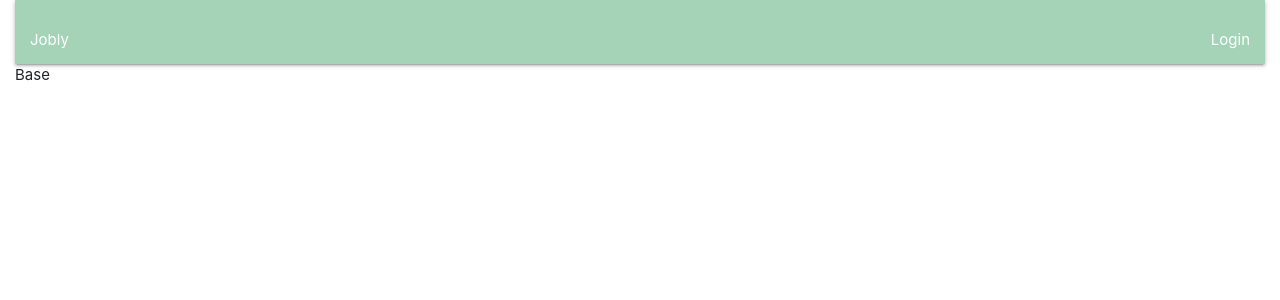
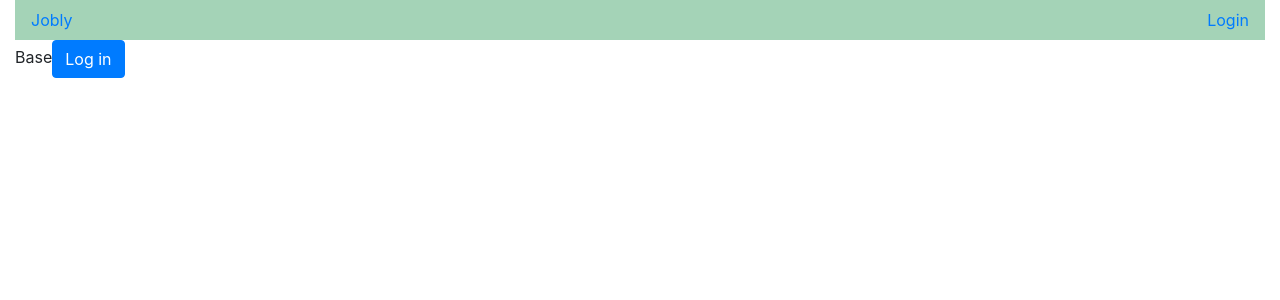
Before and after one commit to stephenisau/jobly, a React (Create React App) app in the folder frontend/: page / in a window 1280 px wide. Shown: the top 300 px of the page. Built offline with nearby package versions, Linux system fonts and the light colour scheme.

Commit message:
practicing small pushes. Working on state to toggle navbar and update page according to if user is logged in. Making progress on Step 6. Go us!

```diff
--- a/frontend/public/index.html
+++ b/frontend/public/index.html
@@ -12,7 +12,7 @@
     <link rel="apple-touch-icon" href="logo192.png" />
     <link rel="stylesheet" href="https://stackpath.bootstrapcdn.com/bootstrap/4.3.1/css/bootstrap.min.css" integrity="sha384-ggOyR0iXCbMQv3Xipma34MD+dH/1fQ784/j6cY/iJTQUOhcWr7x9JvoRxT2MZw1T" crossorigin="anonymous">
      <!-- Compiled and minified CSS -->
-     <link rel="stylesheet" href="https://cdnjs.cloudflare.com/ajax/libs/materialize/1.0.0/css/materialize.min.css">
+     <!-- <link rel="stylesheet" href="https://cdnjs.cloudflare.com/ajax/libs/materialize/1.0.0/css/materialize.min.css"> -->
 
     <!--
       manifest.json provides metadata used when your web app is installed on a
--- a/frontend/src/App.js
+++ b/frontend/src/App.js
@@ -8,16 +8,28 @@ class App extends Component {
   constructor(props) {
     super(props);
     this.state = {
-
+      loggedIn: false
+    }
+    this.toggleLog = this.toggleLog.bind(this);
+  }
+  componentDidMount() {
+    if (localStorage.getItem('_token')) {
+      this.setState({ loggedIn: true });
+    } else {
+      this.setState({ loggedIn: false});
     }
   }
+  toggleLog() {
+    this.setState(st => ({ loggedIn: !st.loggedIn}));
+  }
+
 
   render() {
     return (
       <div className="container-fluid">
         <BrowserRouter>
-          <NavBar />
-          <Routes />
+          <NavBar logStatus={this.state.loggedIn} toggleLog={this.toggleLog}/>
+          <Routes logStatus={this.state.loggedIn} toggleLog={this.toggleLog}/>
         </BrowserRouter>
       </div>
     );
--- a/frontend/src/Base.js
+++ b/frontend/src/Base.js
@@ -1,9 +1,14 @@
 import React, { Component } from "react";
+import { Link } from 'react-router-dom';
 
 class Base extends Component {
   render() {
+    let message = this.props.logStatus ? <div> Welcome back!</div> : <button className="btn btn-primary"><Link to='/login'/> Log in</button>
+
     return (
-    <div>Base</div>
+    <div>Base
+      { message }
+    </div>
     );
   }
 }
--- a/frontend/src/companies/CompanyProfile.js
+++ b/frontend/src/companies/CompanyProfile.js
@@ -1,14 +1,14 @@
 import React, { Component } from "react";
 import JoblyApi from '../JoblyApi';
 import JobCard from '../jobs/JobCard'
-import JobList from '../jobs/JobList';
+// import JobList from '../jobs/JobList';
 
 class CompanyProfile extends Component {
   constructor(props) {
     super(props)
     this.state = {
       jobs: [],
-      loading: false
+      loading: true
     }
   }
   async componentDidMount() {
@@ -17,17 +17,29 @@ class CompanyProfile extends Component {
     response["handle"] = this.props.match.params.handle;
     let company = await JoblyApi.getCompany(response);
     this.setState(st => ({
-      jobs: [...st.jobs, ...company.jobs]
+      jobs: [...st.jobs, ...company.jobs],
+      company: { ...company },
+      loading: false
     }));
+
   }
   render() {
+    console.log(this.state);
     const companyData = this.state.jobs.map(job => {
-      return <JobCard job={job}/>
-    })
+      return <JobCard job={job} />
+    });
+
+    let companyProfile = this.state.loading === true ?
+      <div>Loading</div> :
+      <div className='container'>
+        <h2>{this.state.company.name}</h2>
+        <p>{this.state.company.description}</p>
+        {companyData}
+      </div>
+
     return (
       <div>
-        {/* <pre>{JSON.stringify(this.state.jobs, null, 4)}</pre> */}
-        {companyData}
+        { companyProfile }
       </div>
 
     );
--- a/frontend/src/forms/Login.js
+++ b/frontend/src/forms/Login.js
@@ -1,6 +1,7 @@
 import React, { Component } from "react";
 import JoblyApi from '../JoblyApi';
 import "./Login.css";
+import { Redirect } from 'react-router-dom';
 
 class Login extends Component {
   constructor(props) {
@@ -22,6 +23,7 @@ class Login extends Component {
     evt.preventDefault()
     let response = await JoblyApi.login(this.state);
     localStorage.setItem('_token', response.token);
+    return <Redirect exact path to='/jobs' />
   }
 
 
--- a/frontend/src/forms/Search.js
+++ b/frontend/src/forms/Search.js
@@ -1,5 +1,4 @@
 import React, { Component } from "react";
-
 
 class Search extends Component {
   constructor(props) {
--- a/frontend/src/jobs/JobCard.js
+++ b/frontend/src/jobs/JobCard.js
@@ -2,7 +2,6 @@ import React, { Component } from "react";
 
 class JobCard extends Component {
   render() {
-    console.log(this.props)
     return (
     <div className="Card card mt-3">
       <div className="card-body">
--- a/frontend/src/routes/Routes.js
+++ b/frontend/src/routes/Routes.js
@@ -21,8 +21,14 @@ class Routes extends Component {
           render={() => <JobDisplay />}/>
         <Route exact path='/profile'
           render={() => <Profile />}/>
+          <Route exact path='/logout'
+            render={() => {
+              localStorage.clear();
+              console.log("cleared!")
+              return <Redirect to='/' />
+              }} />
         <Route exact path='/'
-          render={() => <Base />}/>
+          render={() => <Base logStatus={this.props.logStatus}/>}/>
         <Redirect to='/' />
       </Switch>
     );
```
